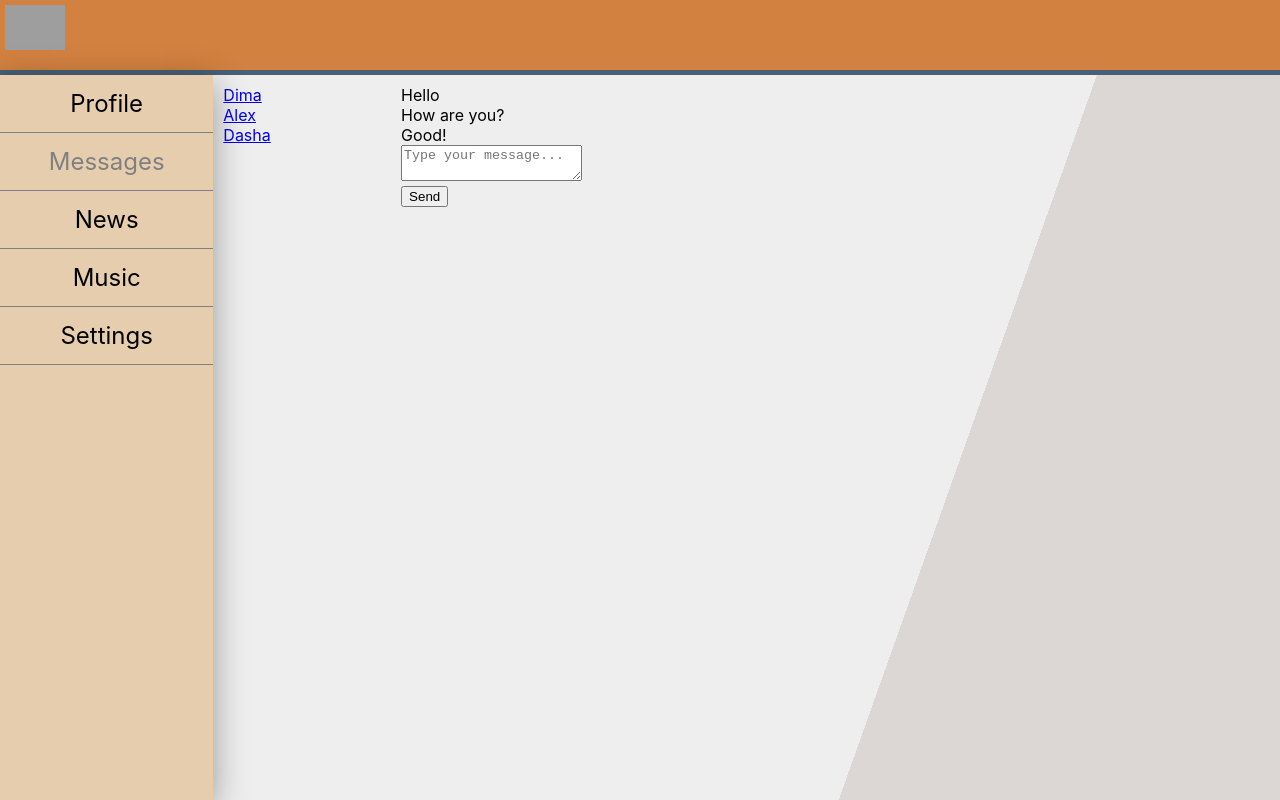
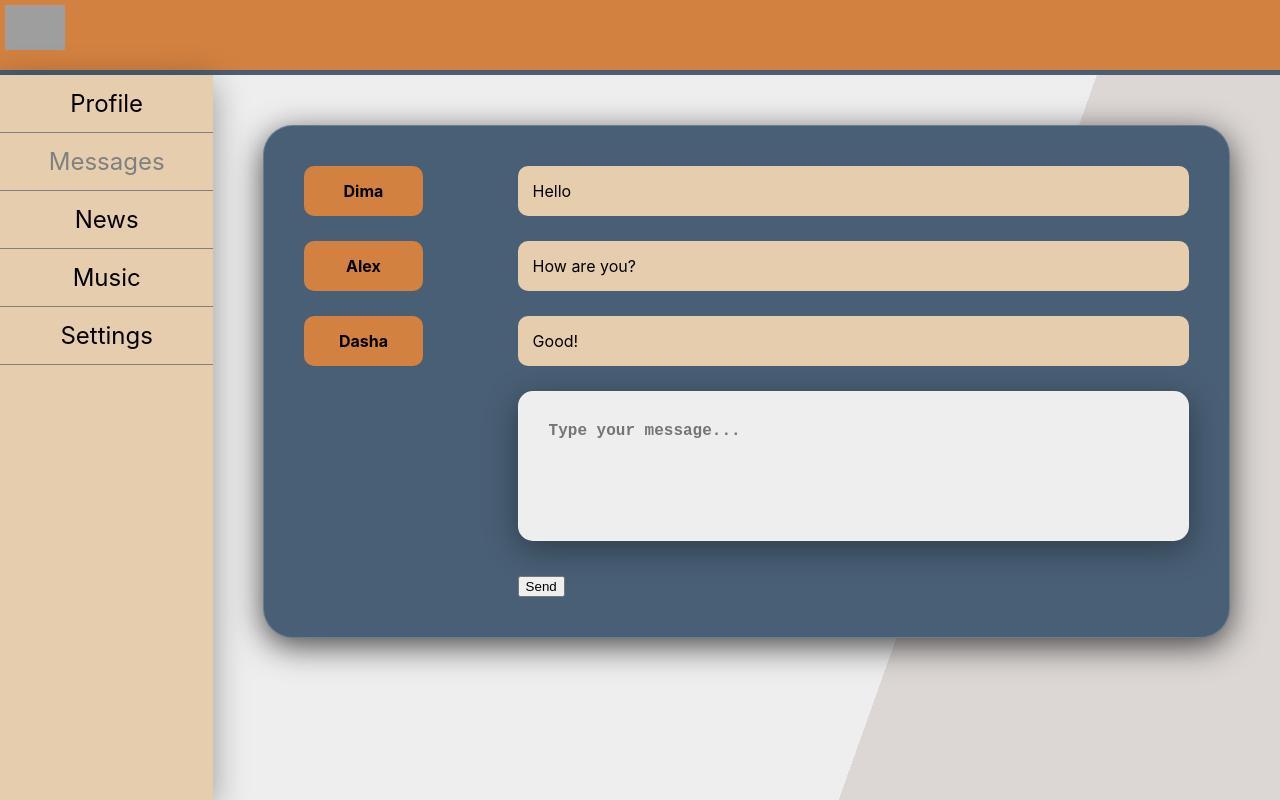
Before and after one commit to AidXylelele/my-app, a React (Create React App) app: page /dialogs in a window 1280 px wide. Built offline with nearby package versions, Linux system fonts and the light colour scheme; grey boxes are pictures that could not be loaded.

Commit message:
added some styles

```diff
--- a/src/components/Dialogs/DialogItem/DialogItem.module.css
+++ b/src/components/Dialogs/DialogItem/DialogItem.module.css
@@ -1,25 +1,14 @@
-.dialogs {
-    display: grid;
-    grid-template-columns: 2fr 10fr;
+.dialog {
+    padding: 15px;
+    background-color: #D28140;
+    margin-bottom: 25px;
+    text-align: center;
+    border-radius: 10px;
 }
 
-.dialogsItems {
-    padding: 10px;
-
+.dialog a {
+    color: black;
+    font-size: 16px;
+    font-weight: 700;
+    text-decoration: none;
 }
-
-.dialogsItems .active {
-    color: brown;
-}
-
-.dialog {
-
-}
-
-.messages {
-    padding: 10px;
-}
-
-.message {
-
-}
--- a/src/components/Dialogs/Dialogs.jsx
+++ b/src/components/Dialogs/Dialogs.jsx
@@ -24,7 +24,7 @@ const Dialogs = (props) => {
   return (
     <div className={styles.dialogs}>
       <div className={styles.dialogsItems}>
-        <div className={styles.dialog}>{dialogsElemnts}</div>
+        <div className={styles.dialogItem}>{dialogsElemnts}</div>
       </div>
       <div className={styles.messages}>
         <div>{messagesElemnts}</div>
--- a/src/components/Dialogs/Dialogs.module.css
+++ b/src/components/Dialogs/Dialogs.module.css
@@ -1,25 +1,34 @@
 .dialogs {
     display: grid;
     grid-template-columns: 2fr 10fr;
+    grid-gap: 75px;
+    padding: 30px;
+    margin: 50px;
+    background-color: #495F75;
+    border: 1px solid rgb(255 255 255 / 18%);
+    box-shadow: 0 8px 32px 0 rgb(0 0 0 / 70%);
+    border-radius: 30px;
 }
 
 .dialogsItems {
     padding: 10px;
-
-}
-
-.dialogsItems .active {
-    color: brown;
-}
-
-.dialog {
-
 }
 
 .messages {
     padding: 10px;
 }
 
-.message {
 
+textarea {
+    width: 100%;
+    resize: none;
+    margin-bottom: 30px;
+    padding: 30px;
+    border-radius: 15px;
+    height: 150px;
+    font-weight: 900;
+    font-size: 16px;
+    background-color: #EEEEEE;
+    border: 1px solid rgb(255 255 255 / 18%);
+    box-shadow: 0 8px 32px 0 rgb(0 0 0 / 37%);
 }
--- a/src/components/Dialogs/Message/Message.module.css
+++ b/src/components/Dialogs/Message/Message.module.css
@@ -1,25 +1,6 @@
-.dialogs {
-    display: grid;
-    grid-template-columns: 2fr 10fr;
+.message {
+    background-color: #E6CDAE;
+    padding: 15px;
+    border-radius: 10px;
+    margin-bottom: 25px;
 }
-
-.dialogsItems {
-    padding: 10px;
-
-}
-
-.dialogsItems .active {
-    color: brown;
-}
-
-.dialog {
-
-}
-
-.messages {
-    padding: 10px;
-}
-
-.message {
-
-}
--- a/src/components/Profile/My Posts/MyPosts.jsx
+++ b/src/components/Profile/My Posts/MyPosts.jsx
@@ -35,7 +35,7 @@ const MyPosts = (props) => {
             <button onClick={sendNewPost}>Add post</button>
           </div>
         </div>
-        <div>
+        <div className={styles.userPosts}>
           <h1>Your Posts</h1>
           <div className={styles.post}>{postsElements}</div>
         </div>
--- a/src/components/Profile/My Posts/MyPosts.module.css
+++ b/src/components/Profile/My Posts/MyPosts.module.css
@@ -26,3 +26,8 @@
   border: 1px solid rgb(255 255 255 / 18%);
   box-shadow: 0 8px 32px 0 rgb(0 0 0 / 37%);
 }
+
+.userPosts {
+  height: 340px;
+  overflow-x: auto;
+}
```
